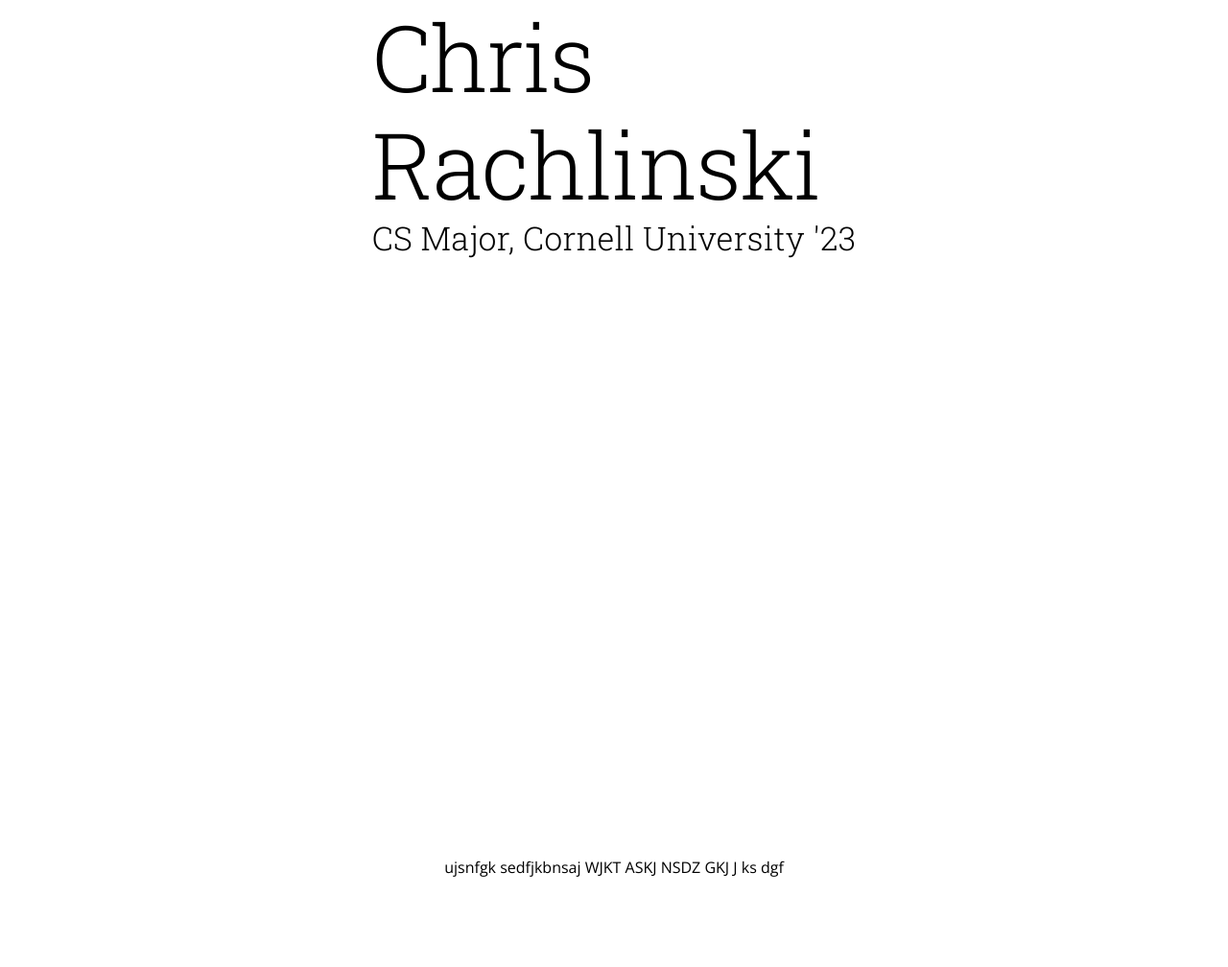
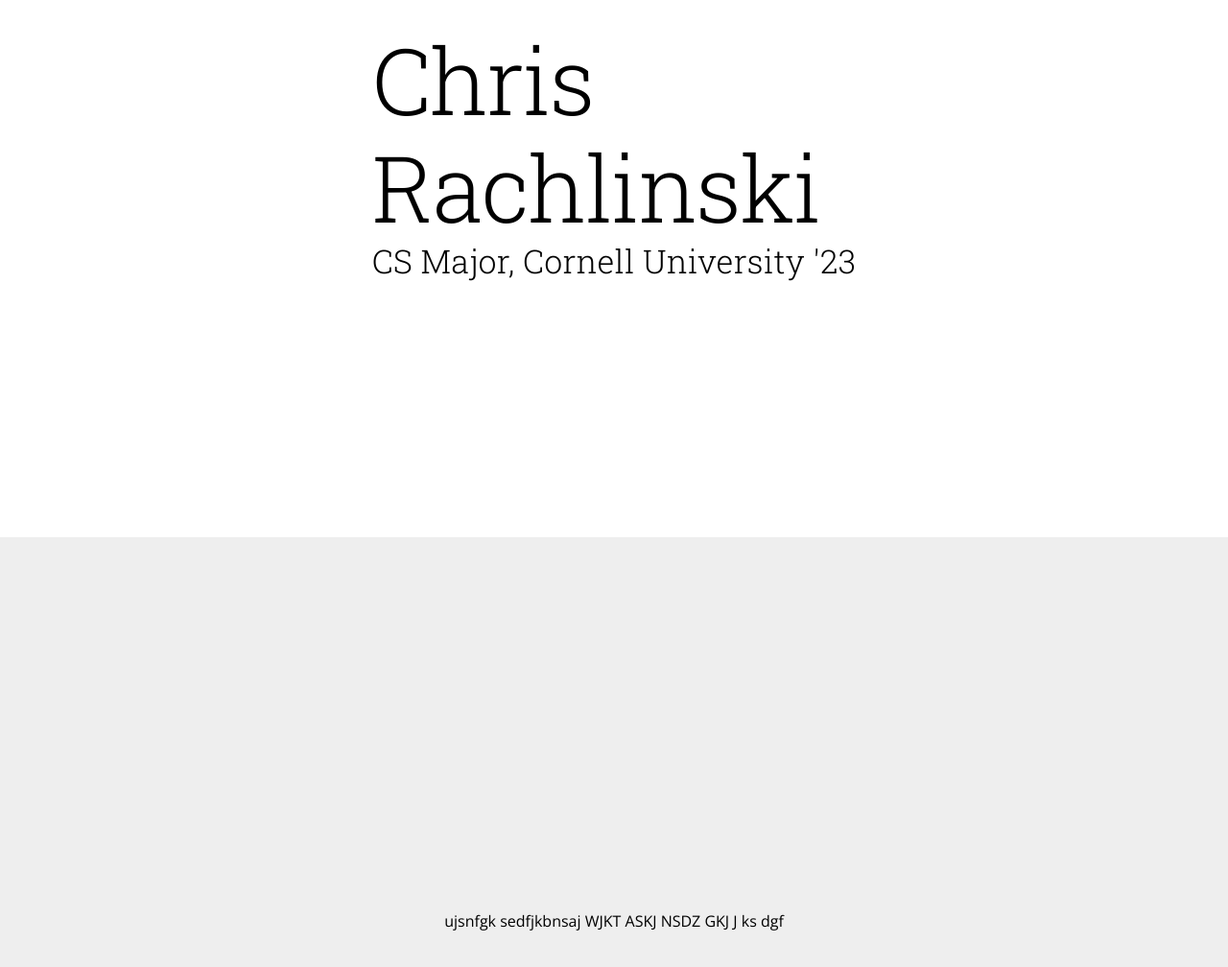
Before and after one commit to chrisco210/PersonalWebsiteV3, a Gatsby site: page / in a window 1280 px wide. Shown: the part 240-1248 px from the top of the page at 96% size. Built offline with nearby package versions, Linux system fonts and the light colour scheme; Gatsby itself is replaced by a stand-in of ours.

Commit message:
Fix body margins

```diff
--- a/src/components/Topbar.js
+++ b/src/components/Topbar.js
@@ -4,8 +4,6 @@
 import useScrollTrigger from '@material-ui/core/useScrollTrigger';
 import { makeStyles } from '@material-ui/core/styles';
 import Button from '@material-ui/core/Button';
-import grey from '@material-ui/core/colors/grey';
-
 
 const bigStyles = makeStyles((theme) => ({
   toolbar: {
--- a/src/pages/index.js
+++ b/src/pages/index.js
@@ -1,11 +1,11 @@
 import React from "react";
-import { Container } from "@material-ui/core";
 import Topbar from "../components/Topbar";
 import Theme from "../Theme";
 import { createMuiTheme } from '@material-ui/core/styles';
 import Typography from '@material-ui/core/Typography';
 import { makeStyles } from '@material-ui/core/styles';
 import { Box } from '@material-ui/core'
+import { grey } from '@material-ui/core/colors'
 
 const theme = createMuiTheme({
   typography: {
@@ -51,17 +51,12 @@
   },
 });
 
-const styles = makeStyles((theme) => ({
+const styles = makeStyles((t) => ({
   flex: {
     display: 'flex',
-    maxHeight: '100vh',
     justifyContent: 'center',
     alignItems: 'center',
     minHeight: '100vh',
-    paddingLeft: theme.spacing(16),
-    paddingRight: theme.spacing(16),
-    marginTop: theme.spacing(-4),
-    marginBottom: theme.spacing(-4),
   },
   grow: {
     flexGrow: 1,
@@ -69,9 +64,13 @@
   shrink: {
     flexShrink: 1,
   },
+  accentBg: {
+    backgroundColor: grey[200],
+  }
 }));
 
 const sections = [
+  { name: 'Home', href: '#' },
   { name: 'Projects', href: '#' },
   { name: 'Contact', href: '#' },
   { name: 'Resume', href: '#' }
@@ -82,7 +81,7 @@
   const classes = styles();
 
   return (
-    <Theme theme={theme}>
+    <Theme theme={theme} style={{ left: 0, right: 0, marginLeft: 0, marginRight: 0, paddingLeft: 0, paddingRight: 0 }}>
       <Topbar links={sections} />
       <Box className={classes.flex}>
         <Box>
@@ -90,9 +89,9 @@
           <Typography variant="h4" style={{}}>CS Major, Cornell University '23</Typography>
         </Box>
       </Box>
-      <Box className={classes.flex}>
+      <Box className={[classes.flex, classes.accentBg]} >
         <p>ujsnfgk sedfjkbnsaj WJKT ASKJ NSDZ GKJ J ks dgf</p>
       </Box>
-    </Theme>
+    </Theme >
   );
 }
--- a/src/styles/global.css
+++ b/src/styles/global.css
@@ -7,3 +7,10 @@
 h1,h2,h3,h4,h5 {
   font-family: 'Roboto Slab', serif;
 }
+
+body {
+  margin-left: 0px;
+  margin-right: 0px;
+  margin-top: 0px;
+  margin-bottom: 0px;
+}
```
